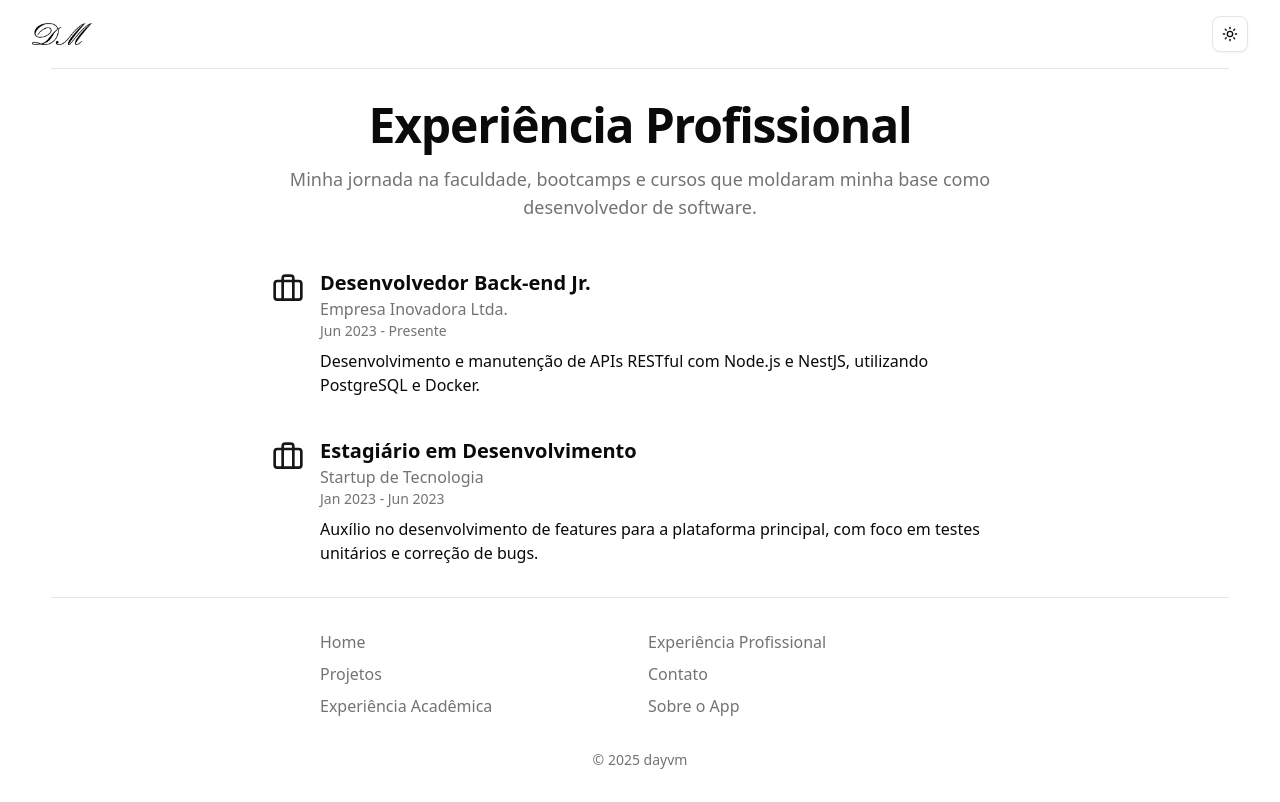
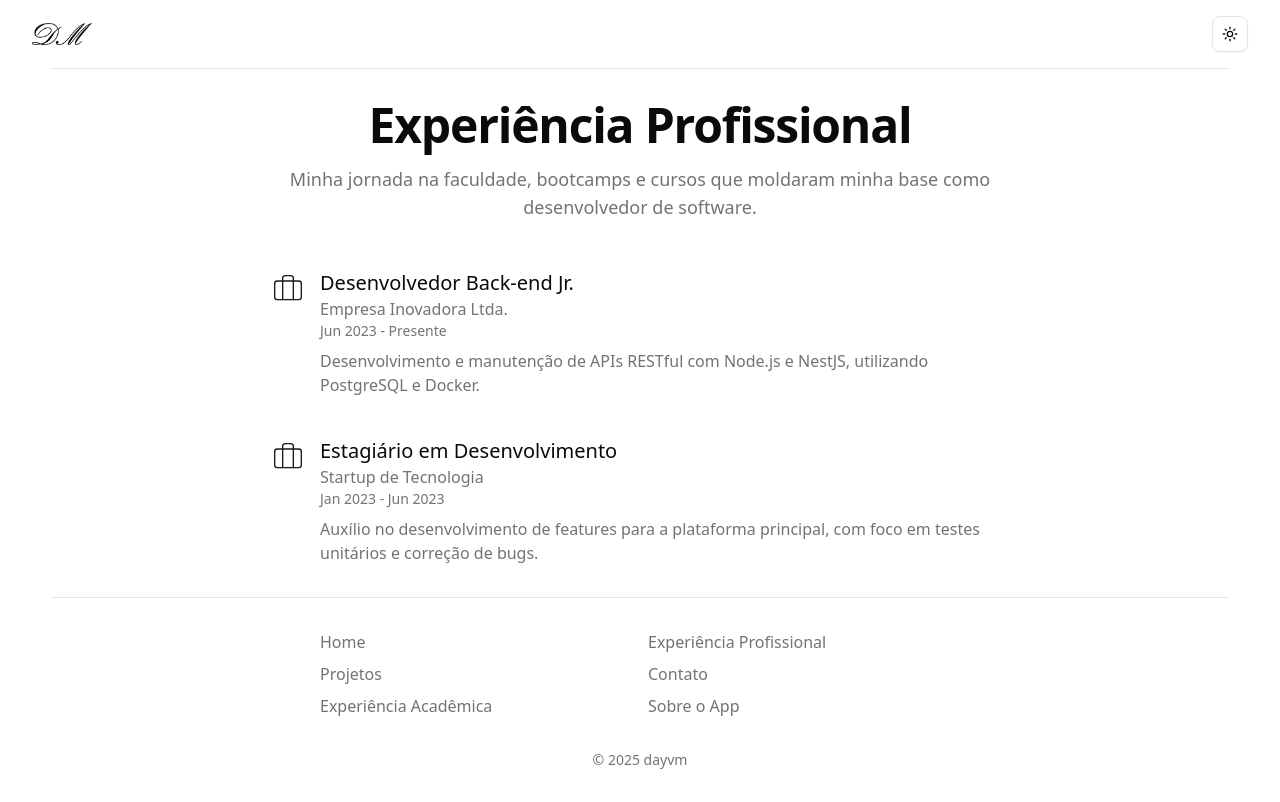
Before and after one commit to dayvm/portfolio, a Next.js app: page /experiencia-profissional in a window 1280 px wide. Built offline with nearby package versions, Linux system fonts and the light colour scheme.

Commit message:
style: fonte de experiencias

```diff
--- a/app/experiencia-academica/page.tsx
+++ b/app/experiencia-academica/page.tsx
@@ -30,17 +30,17 @@ export default function AcademicExperiencePage() {
 
               {/* Coluna do Ícone */}
               <div className="mt-1 flex-shrink-0">
-                <IconComponent className="h-8 w-8 text-primary" />
+                <IconComponent className="h-8 w-8 text-primary stroke-1" />
               </div>
 
               {/* Coluna do Conteúdo */}
               <div className="flex-grow">
-                <h3 className="text-xl font-semibold">{exp.title}</h3>
-                <p className="text-md font-medium text-muted-foreground">
+                <h3 className="text-xl ">{exp.title}</h3>
+                <p className="text-md text-muted-foreground">
                   {exp.subtitle}
                 </p>
                 <p className="text-sm text-muted-foreground">{exp.dateRange}</p>
-                <p className="mt-2 text-base">{exp.description}</p>
+                <p className="mt-2 text-muted-foreground ">{exp.description}</p>
               </div>
             </div>
           );
--- a/app/experiencia-profissional/page.tsx
+++ b/app/experiencia-profissional/page.tsx
@@ -30,17 +30,17 @@ export default function ProfessionalExperiencePage() {
 
               {/* Coluna do Ícone */}
               <div className="mt-1 flex-shrink-0">
-                <IconComponent className="h-8 w-8 text-primary" />
+                <IconComponent className="h-8 w-8 text-primary stroke-1" />
               </div>
 
               {/* Coluna do Conteúdo */}
               <div className="flex-grow">
-                <h3 className="text-xl font-semibold">{exp.title}</h3>
-                <p className="text-md font-medium text-muted-foreground">
+                <h3 className="text-xl ">{exp.title}</h3>
+                <p className="text-md text-muted-foreground">
                   {exp.subtitle}
                 </p>
                 <p className="text-sm text-muted-foreground">{exp.dateRange}</p>
-                <p className="mt-2 text-base">{exp.description}</p>
+                <p className="mt-2 text-muted-foreground ">{exp.description}</p>
               </div>
             </div>
           );
```
Also changed, not shown: 1 other file (tests, documents, lock files or other folders).
